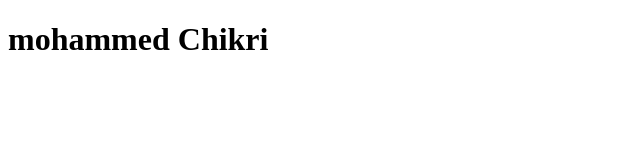
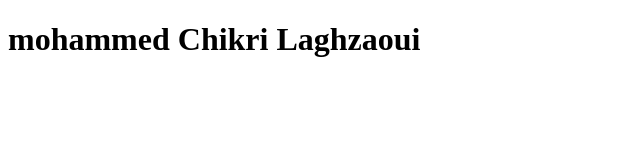
Before and after one commit to MohammedChlag/ParejaEmojis, a plain HTML site: page moha.html in a window 1280 px wide. Shown: the whole page, without its empty margins (0-640 px from the left). Drawn offline with Linux system fonts and the light colour scheme.

Commit message:
Conflicto resuelto

```diff
--- a/moha.html
+++ b/moha.html
@@ -6,6 +6,6 @@
     <title>Document</title>
 </head>
 <body>
-    <h1>mohammed Chikri</h1>
+    <h1>mohammed Chikri Laghzaoui</h1>
 </body>
 </html>
```
Also changed, not shown: index.html (+1 -0 lines).
